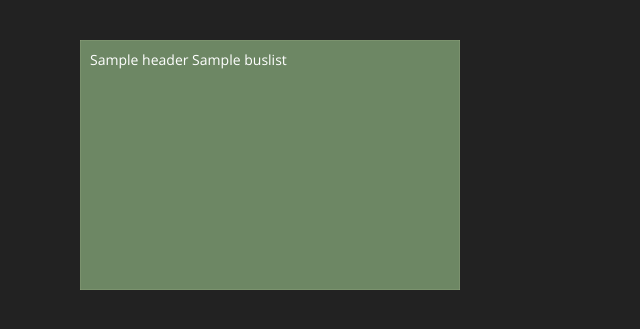
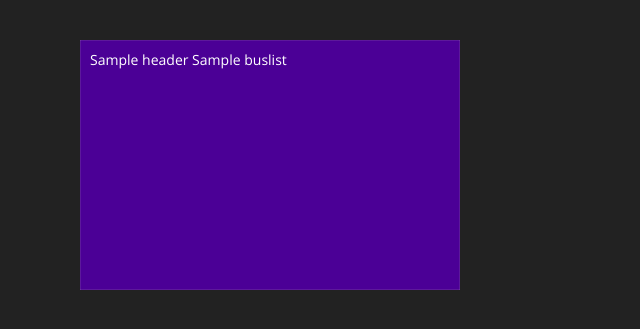
Before and after one commit to strizhechenko/trolleybuses, a Flask app: template templates/index.html in a window 1280 px wide. Shown: the top 329 px of the page, without its empty margins (0-640 px from the left). Run offline with Flask 2, Linux system fonts and the light colour scheme; the template is opened without the code that fills it: most values are stand-ins (such as "Sample title", 1, 10 or a date in 2020).

Commit message:
ee design

```diff
--- a/templates/index.html
+++ b/templates/index.html
@@ -16,7 +16,7 @@
     <content>
         <div class="tile-group">
             {% for station, data in stations.items() %}
-            <div class="tile triple double-vertical bg-olive" style="padding: 10px;">
+            <div class="tile triple double-vertical bg-darkIndigo" style="padding: 10px;">
                 {{ data.output.header | safe }}
                 {{ data.output.buslist | safe }}
             </div>
```
